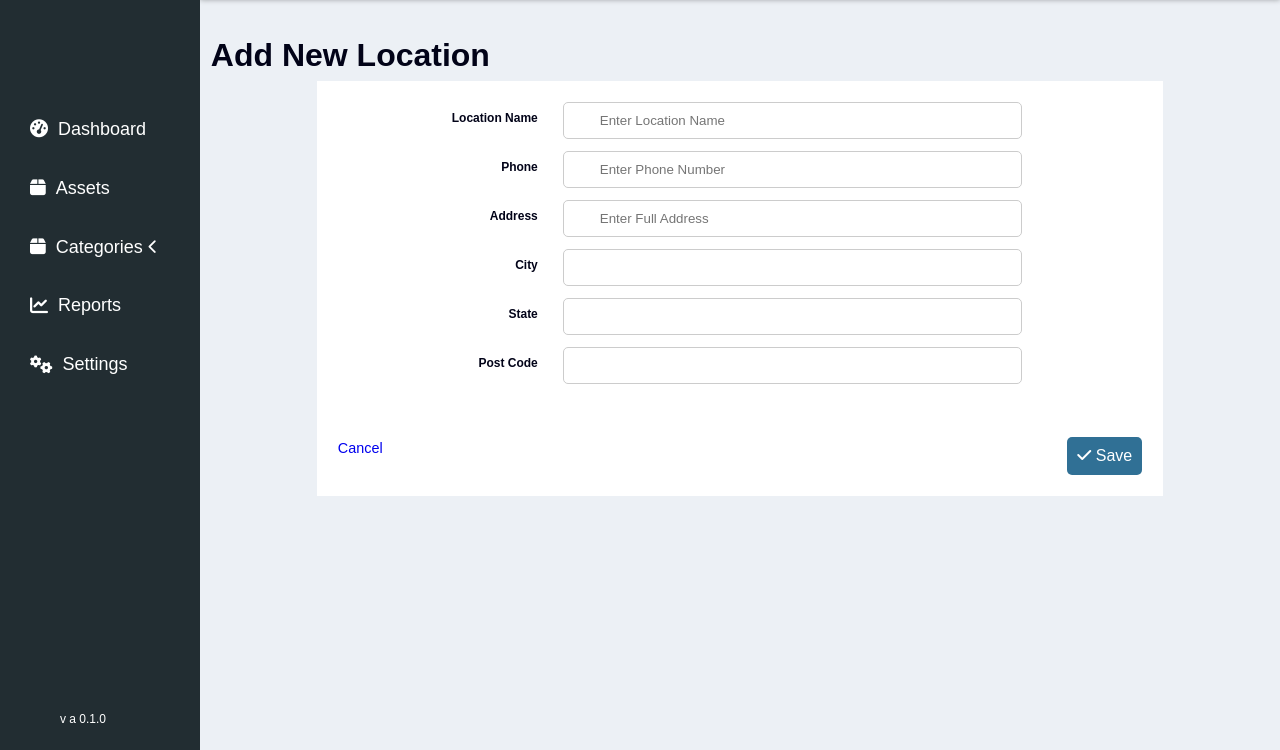
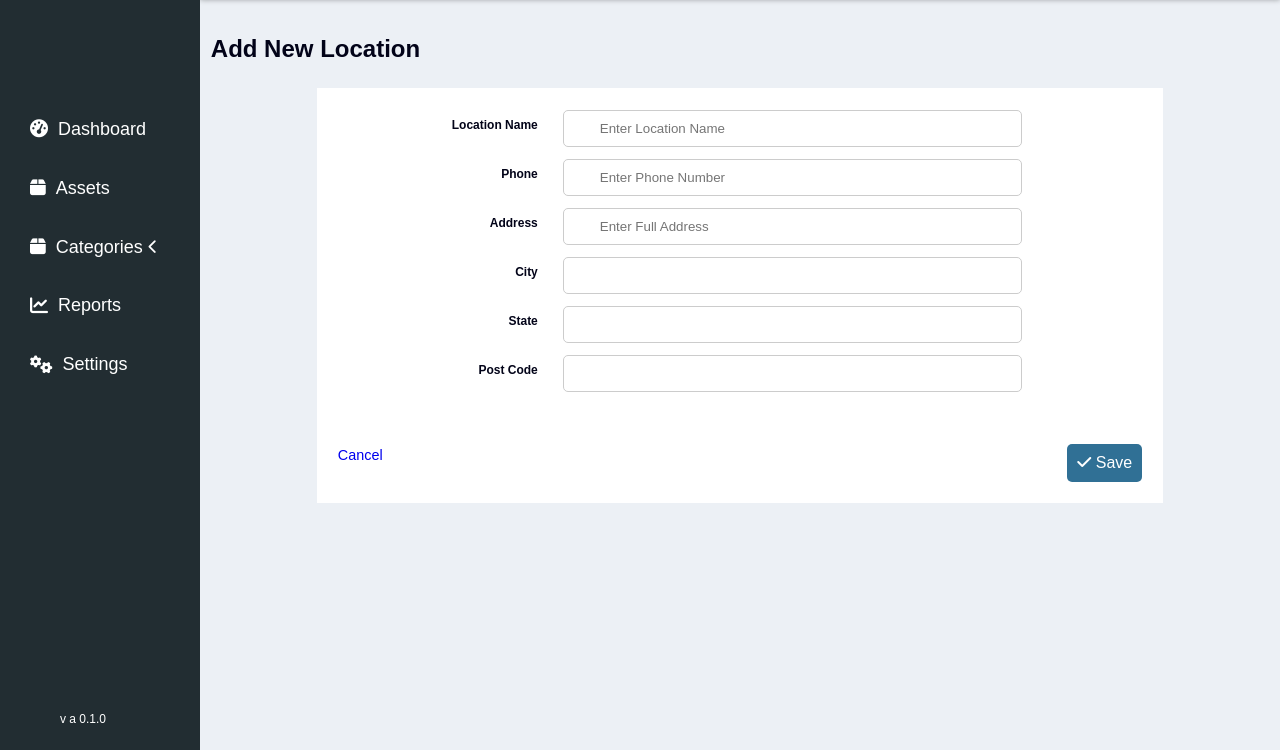
Before and after one commit to Bonzay993/Assety, a Flask app: page /new-location in a window 1280 px wide. Shown: the part 50-800 px from the top of the page. Run offline with Flask 3, Linux system fonts and the light colour scheme; parts of the project's set-up code (start-up, migrations or seed data) failed here and were passed over; some libraries are stand-ins or nearby versions.

Commit message:
Corrected the dashboard page headings consistency in between pages

```diff
--- a/templates/location-properties.html
+++ b/templates/location-properties.html
@@ -3,7 +3,7 @@
 
     <div class="new-location-form-container default-form-container">
         <div class="new-location-form-header">
-            <h1>Add New Location</h1>
+            <h1 class="assets-heading">Add New Location</h1>
         </div>
         <form class="new-location-form default-form" action="{{ url_for('save_location') }}" method="POST" id="location-form">
             <input type="hidden" name="location_id" value="{{ location._id if location else '' }}">  <!-- Store ID -->
--- a/templates/locations.html
+++ b/templates/locations.html
@@ -2,7 +2,7 @@
 {% block content %}
 <section class="heading-section">
     <div class="default-list-top-container">
-        <h1>Locations</h1>
+        <h1 class="assets-heading">Locations</h1>
         <div class="create-new-asset-btn create-new-category">
             <a href="{{ url_for('new_location') }}">
                 <button class="new-asset-btn">Create New</button>
--- a/templates/new-location.html
+++ b/templates/new-location.html
@@ -3,7 +3,7 @@
 
     <div class="new-location-form-container default-form-container">
         <div class="new-location-form-header">
-            <h1>Add New Location</h1>
+            <h1 class="assets-heading" >Add New Location</h1>
         </div>
         <form class="new-location-form default-form" action="{{ url_for('save_location') }}" method="POST" id="location-form">
             <div class="form-group">
```
